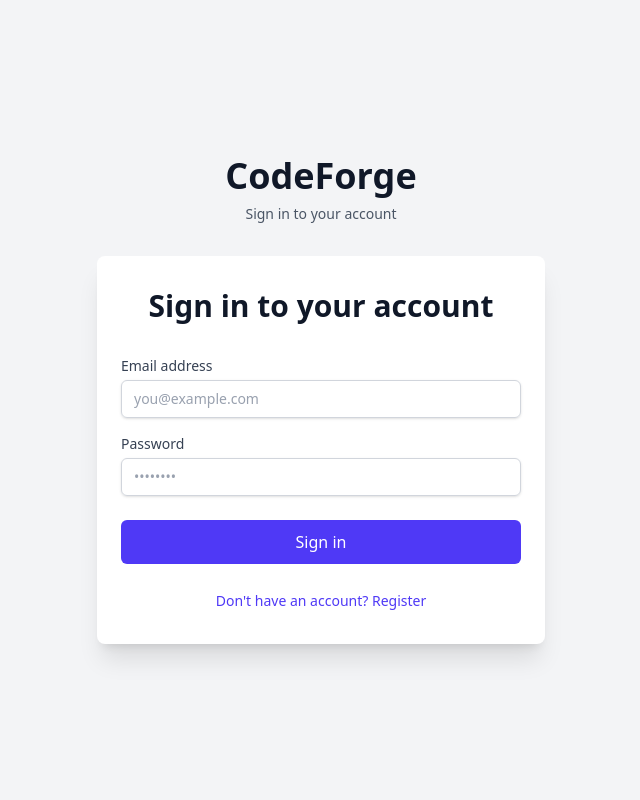
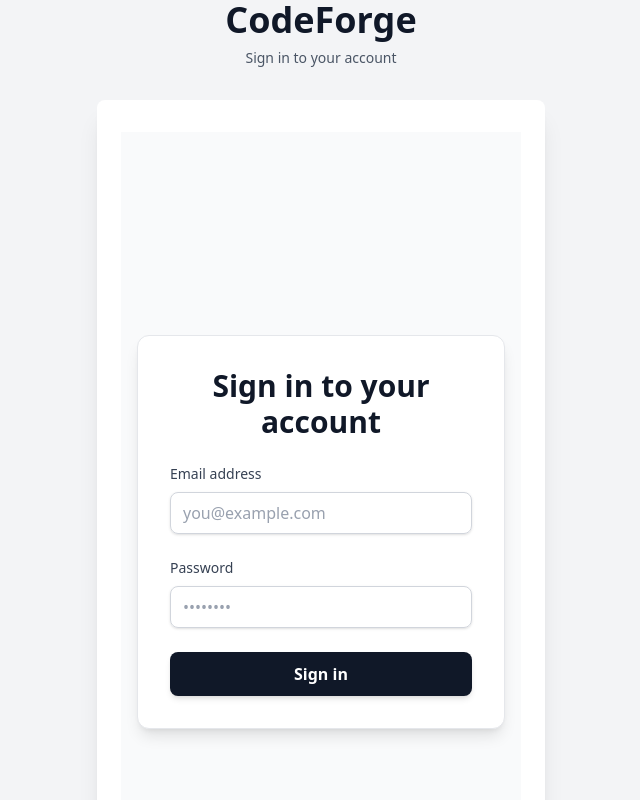
Before and after one commit to PrahladWebDev/codeforge-code-editor, a React (Vite) app in the folder frontend/: page /login in a window 1280 px wide. Shown: the top 800 px of the page, without its empty margins (319-959 px from the left). Built offline with nearby package versions, Linux system fonts and the light colour scheme.

Commit message:
Refactor Login component for style and syntax updates
Updated JSX syntax for improved readability and consistency. Changed class names and input styles for better UI.

```diff
--- a/frontend/src/components/Login.jsx
+++ b/frontend/src/components/Login.jsx
@@ -1,95 +1,116 @@
-import React, { useState } from 'react';
+import React, { useState } from "react";
 import axiosInstance from "../utils/axios";
 
 function Login({ onSuccess }) {
-  const [email, setEmail] = useState('');
-  const [password, setPassword] = useState('');
-  const [error, setError] = useState('');
+  const [email, setEmail] = useState("");
+  const [password, setPassword] = useState("");
+  const [error, setError] = useState("");
   const [loading, setLoading] = useState(false);
 
   const handleSubmit = async (e) => {
     e.preventDefault();
-    setError('');
+    setError("");
     setLoading(true);
 
     try {
-      const res = await axiosInstance.post('/auth/login', { email, password });
-      localStorage.setItem('token', res.data.token);
+      const res = await axiosInstance.post("/auth/login", { email, password });
+      localStorage.setItem("token", res.data.token);
       onSuccess();
     } catch (err) {
-      setError(err.response?.data?.message || 'Invalid credentials');
+      setError(err.response?.data?.message || "Invalid credentials");
     } finally {
       setLoading(false);
     }
   };
 
   return (
-    <>
-      <div className="text-center">
-        <h2 className="text-3xl font-extrabold text-gray-900">
+    <div className="min-h-screen flex items-center justify-center bg-gray-50 px-4">
+      <div className="w-full max-w-md bg-white p-8 rounded-xl shadow-lg border border-gray-200">
+
+        {/* Title */}
+        <h2 className="text-center text-3xl font-extrabold text-gray-900 mb-6">
           Sign in to your account
         </h2>
-      </div>
 
-      <form className="mt-8 space-y-6" onSubmit={handleSubmit}>
+        {/* Form */}
+        <form className="space-y-6" onSubmit={handleSubmit}>
+
+          {/* Error Box */}
           {error && (
             <div className="rounded-md bg-red-50 p-4 border border-red-200">
               <p className="text-sm font-medium text-red-800">{error}</p>
             </div>
           )}
 
-        <div className="space-y-4">
+          {/* Email Input */}
           <div>
             <label htmlFor="email" className="block text-sm font-medium text-gray-700">
               Email address
             </label>
+
             <input
               id="email"
               type="email"
               required
               value={email}
               onChange={(e) => setEmail(e.target.value)}
-              className="mt-1 block w-full px-3 py-2 border border-gray-300 rounded-md shadow-sm placeholder-gray-400 focus:outline-none focus:ring-2 focus:ring-indigo-500 focus:border-indigo-500 sm:text-sm"
               placeholder="you@example.com"
+              className="mt-2 block w-full px-3 py-2 border border-gray-300 rounded-lg shadow-sm text-gray-900 placeholder-gray-400
+                         focus:outline-none focus:ring-2 focus:ring-gray-900 focus:border-gray-900 transition"
             />
           </div>
 
+          {/* Password Input */}
           <div>
             <label htmlFor="password" className="block text-sm font-medium text-gray-700">
               Password
             </label>
+
             <input
               id="password"
               type="password"
               required
               value={password}
               onChange={(e) => setPassword(e.target.value)}
-              className="mt-1 block w-full px-3 py-2 border border-gray-300 rounded-md shadow-sm placeholder-gray-400 focus:outline-none focus:ring-2 focus:ring-indigo-500 focus:border-indigo-500 sm:text-sm"
               placeholder="••••••••"
+              className="mt-2 block w-full px-3 py-2 border border-gray-300 rounded-lg shadow-sm text-gray-900 placeholder-gray-400
+                         focus:outline-none focus:ring-2 focus:ring-gray-900 focus:border-gray-900 transition"
             />
           </div>
-        </div>
 
+          {/* Submit Button */}
           <button
             type="submit"
             disabled={loading}
-          className={`w-full flex justify-center py-2.5 px-4 rounded-md text-white font-medium transition ${
-            loading
-              ? 'bg-indigo-400 cursor-not-allowed'
-              : 'bg-indigo-600 hover:bg-indigo-700 focus:ring-2 focus:ring-indigo-500'
-          }`}
+            className={`w-full flex justify-center items-center py-2.5 px-4 rounded-lg text-white font-semibold transition shadow-md
+              ${loading ? "bg-gray-400 cursor-not-allowed" : "bg-gray-900 hover:bg-gray-700"}
+            `}
           >
             {loading ? (
-            <svg className="animate-spin h-5 w-5" viewBox="0 0 24 24">
-              <circle className="opacity-25" cx="12" cy="12" r="10" stroke="currentColor" strokeWidth="4" fill="none"/>
-              <path className="opacity-75" fill="currentColor" d="M4 12a8 8 0 018-8V0C5.373 0 0 5.373 0 12h4zm2 5.291A7.962 7.962 0 014 12H0c0 3.042 1.135 5.824 3 7.938l3-2.647z"/>
+              <svg className="animate-spin h-5 w-5 text-white" viewBox="0 0 24 24">
+                <circle
+                  className="opacity-25"
+                  cx="12"
+                  cy="12"
+                  r="10"
+                  stroke="currentColor"
+                  strokeWidth="4"
+                  fill="none"
+                />
+                <path
+                  className="opacity-75"
+                  fill="currentColor"
+                  d="M4 12a8 8 0 018-8V0C5.373 0 0 5.373 0 12h4zm2 5.291A7.962 7.962 0 014 12H0c0 3.042
+                     1.135 5.824 3 7.938l3-2.647z"
+                />
               </svg>
             ) : (
-            'Sign in'
+              "Sign in"
             )}
           </button>
         </form>
-    </>
+      </div>
+    </div>
   );
 }
 
```
Lines whose indentation alone changed are shown as unchanged.
